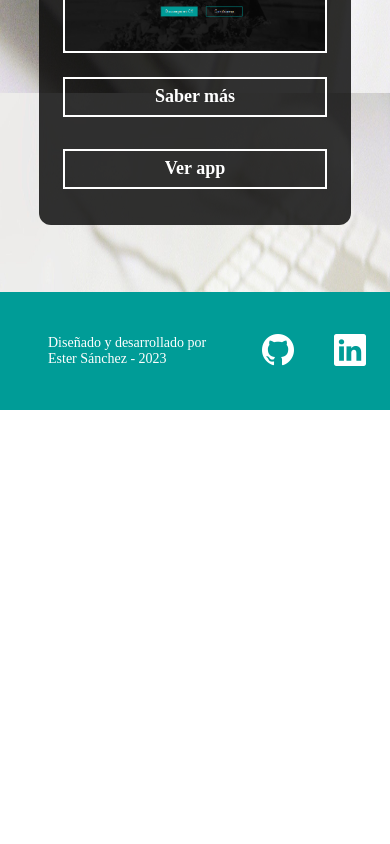
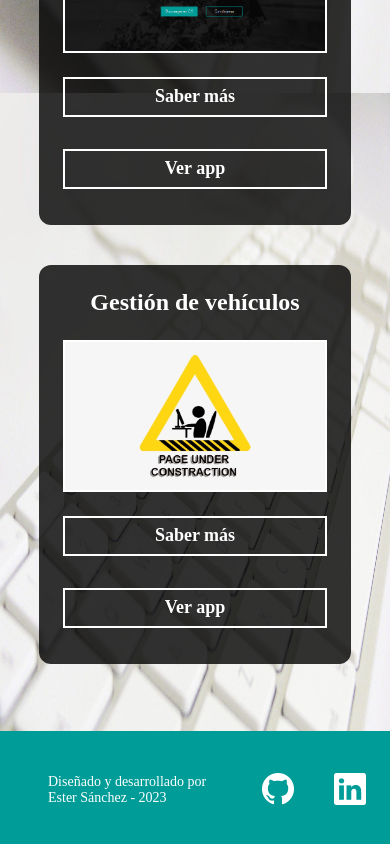
Before and after one commit to EsterSJ/Portfolio, an Angular app: page /proyectos in a window 390 px wide. Shown: the part 1595-2439 px from the top of the page. Before the commit the page ends 2005 px from the top, so only its background shows below. Built offline with nearby package versions, Linux system fonts and the light colour scheme; a web font is replaced by a local one.

Commit message:
proyectos responsive

```diff
--- a/src/app/component/tarjeta-proyecto/tarjeta-proyecto.component.css
+++ b/src/app/component/tarjeta-proyecto/tarjeta-proyecto.component.css
@@ -54,28 +54,28 @@ button{
 
 @media (max-width: 768px) {
     .tarjeta {
-        width: 90%; /* Cambiar el ancho para que se adapte mejor a tabletas */
+        width: 90%;
         margin: auto;
         margin-top: 40px;
     }
 
     .titulo {
-        font-size: 28px; /* Reducir el tamaño de fuente del título */
+        font-size: 28px;
     }
 
     img {
-        width: 100%; /* Hacer que la imagen sea 100% del ancho del contenedor */
-        height: auto; /* Mantener la proporción de la imagen */
+        width: 100%;
+        height: auto;
     }
 
     .botones {
-        flex-direction: column; /* Apilar botones en tabletas */
-        width: 100%; /* Utilizar todo el ancho disponible */
+        flex-direction: column;
+        width: 100%;
     }
 
     button {
-        width: 100%; /* Utilizar todo el ancho disponible para los botones */
-        margin-bottom: 12px; /* Agregar un margen inferior entre los botones apilados */
+        width: 100%;
+        margin-bottom: 12px;
     }
 }
 
--- a/src/app/pages/proyectos/proyectos.component.ts
+++ b/src/app/pages/proyectos/proyectos.component.ts
@@ -15,6 +15,7 @@ export class ProyectosComponent {
       new Proyecto("3 en Raya", "assets/img/3enRaya.png", "Juego de 3 en raya inspirado en Super Mario Bross", "https://3-en-raya.vercel.app/", "https://github.com/EsterSJ"),
       new Proyecto("TuneTales", "assets/img/tunetales.png", "Red social para músicos", "https://tune-tales.vercel.app/", "https://github.com/EsterSJ/TuneTales"),
       new Proyecto("Portfolio", "assets/img/portfolio.png", "Diseño y desarrollo de portfolio personalizado", "https://tune-tales.vercel.app/", "https://github.com/EsterSJ/Portfolio"),
+      new Proyecto("Gestión de vehículos", "assets/img/construccion.jpg", "Aplicación en construcción", "", ""),
     ];
   }
 }
```
Also changed, not shown: src/assets/img/construccion.jpg (added).
